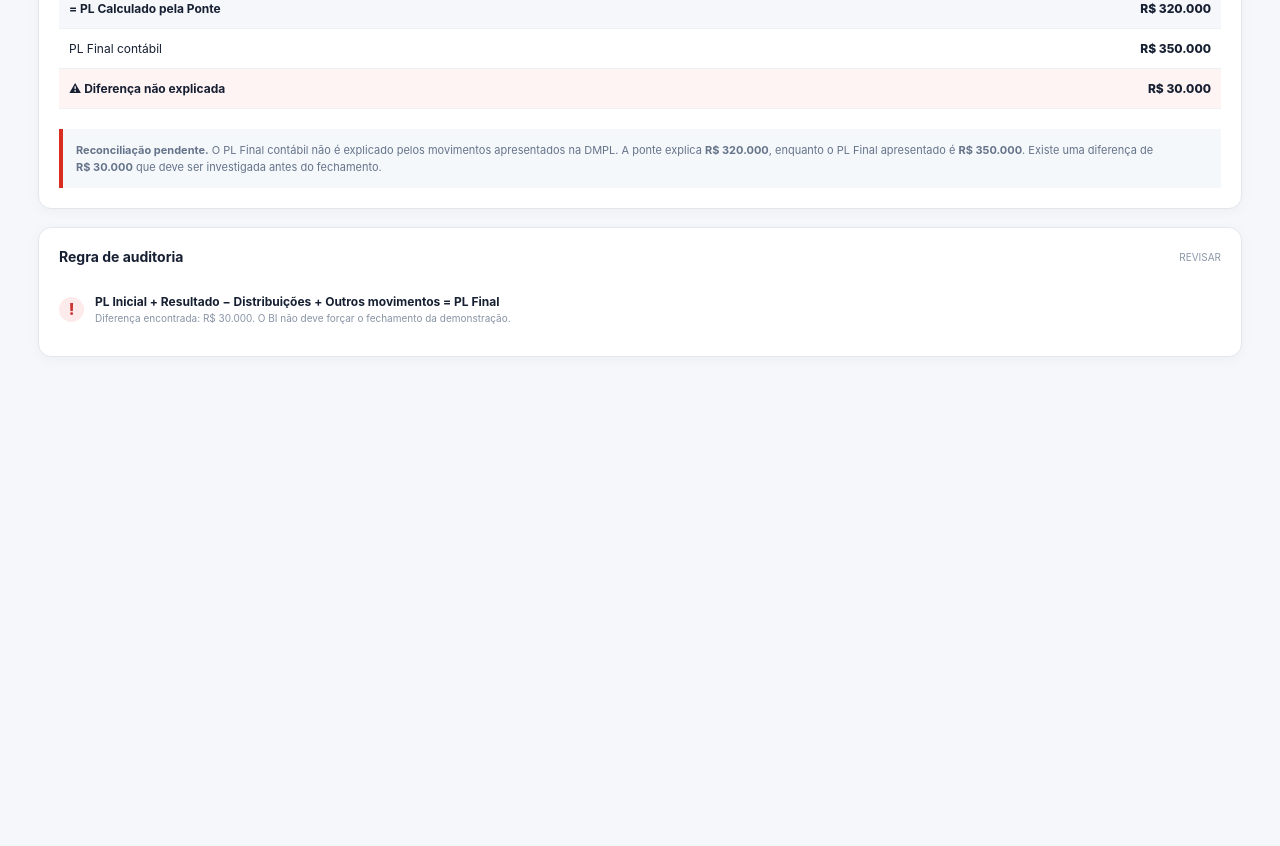
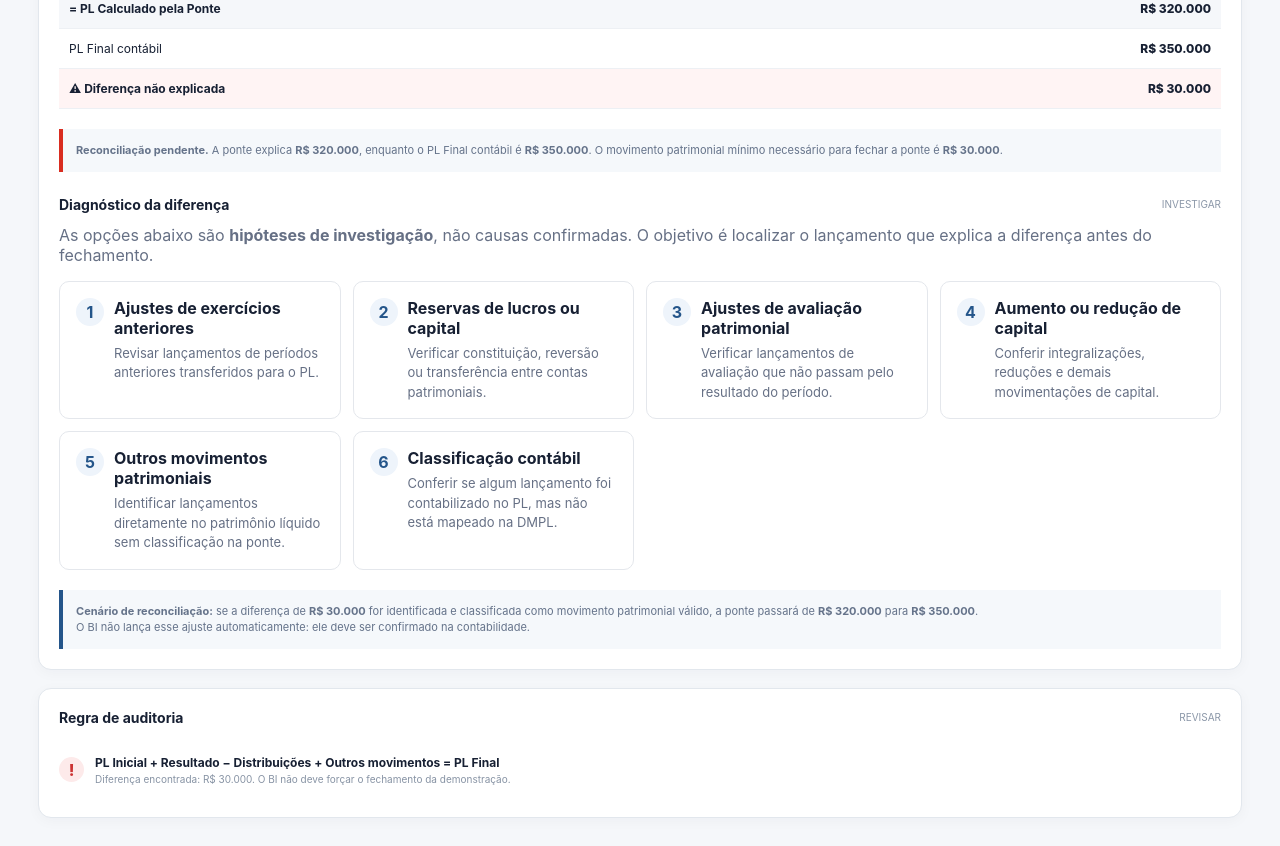
Before and after one commit to cardoso4009-byte/bp-financeiro-bi, a Next.js app: page /dmpl in a window 1280 px wide. Shown: the part 420-1266 px from the top of the page. Before the commit the page ends 845 px from the top, so only its background shows below. Built offline with nearby package versions, Linux system fonts and the light colour scheme.

Commit message:
feat: add DMPL reconciliation diagnostic

```diff
--- a/app/dmpl/page.tsx
+++ b/app/dmpl/page.tsx
@@ -9,12 +9,19 @@ const brl = (n: number) => n.toLocaleString('pt-BR', {
 })
 
 export default function DMPLReconciliationPage() {
-  // Deploy marker: force a fresh production build after the reconciliation fix.
-  // Dividendos já são armazenados como saída patrimonial (valor negativo).
-  // Portanto, a ponte deve somá-los ao PL inicial + lucro líquido.
   const plCalculated = d.plInicial + d.lucroLiquido + d.dividendos
   const difference = plCalculated - d.plFinal
+  const adjustmentNeeded = d.plFinal - plCalculated
   const ok = Math.abs(difference) < 0.01
+
+  const causes = [
+    ['Ajustes de exercícios anteriores', 'Revisar lançamentos de períodos anteriores transferidos para o PL.'],
+    ['Reservas de lucros ou capital', 'Verificar constituição, reversão ou transferência entre contas patrimoniais.'],
+    ['Ajustes de avaliação patrimonial', 'Verificar lançamentos de avaliação que não passam pelo resultado do período.'],
+    ['Aumento ou redução de capital', 'Conferir integralizações, reduções e demais movimentações de capital.'],
+    ['Outros movimentos patrimoniais', 'Identificar lançamentos diretamente no patrimônio líquido sem classificação na ponte.'],
+    ['Classificação contábil', 'Conferir se algum lançamento foi contabilizado no PL, mas não está mapeado na DMPL.'],
+  ]
 
   return (
     <main className="content" style={{ marginLeft: 0, width: '100%', maxWidth: 1400, margin: '0 auto' }}>
@@ -50,20 +57,47 @@ export default function DMPLReconciliationPage() {
               </tr>
               <tr style={{ background: ok ? '#eefbf3' : '#fff4f4' }}>
                 <td><strong>{ok ? '✓ Reconciliação' : '⚠ Diferença não explicada'}</strong></td>
-                <td style={{ textAlign: 'right', fontWeight: 800 }}>
-                  {brl(Math.abs(difference))}
-                </td>
+                <td style={{ textAlign: 'right', fontWeight: 800 }}>{brl(Math.abs(difference))}</td>
               </tr>
             </tbody>
           </table>
         </div>
 
         {!ok && (
-          <div className="note" style={{ marginTop: 20, borderLeft: '4px solid #d92d20' }}>
-            <strong>Reconciliação pendente.</strong> O PL Final contábil não é explicado pelos movimentos apresentados na DMPL.
-            A ponte explica <strong>{brl(plCalculated)}</strong>, enquanto o PL Final apresentado é <strong>{brl(d.plFinal)}</strong>.
-            Existe uma diferença de <strong>{brl(Math.abs(difference))}</strong> que deve ser investigada antes do fechamento.
-          </div>
+          <>
+            <div className="note" style={{ marginTop: 20, borderLeft: '4px solid #d92d20' }}>
+              <strong>Reconciliação pendente.</strong> A ponte explica <strong>{brl(plCalculated)}</strong>, enquanto o PL Final contábil é <strong>{brl(d.plFinal)}</strong>.
+              O movimento patrimonial mínimo necessário para fechar a ponte é <strong>{brl(adjustmentNeeded)}</strong>.
+            </div>
+
+            <div style={{ marginTop: 24 }}>
+              <div className="panel-title" style={{ marginBottom: 12 }}>
+                <h2>Diagnóstico da diferença</h2>
+                <span>INVESTIGAR</span>
+              </div>
+              <p style={{ margin: '0 0 16px', color: '#667085' }}>
+                As opções abaixo são <strong>hipóteses de investigação</strong>, não causas confirmadas. O objetivo é localizar o lançamento que explica a diferença antes do fechamento.
+              </p>
+              <div style={{ display: 'grid', gridTemplateColumns: 'repeat(auto-fit, minmax(280px, 1fr))', gap: 12 }}>
+                {causes.map(([title, description], index) => (
+                  <div key={title} style={{ border: '1px solid #e4e7ec', borderRadius: 10, padding: 16, background: '#fff' }}>
+                    <div style={{ display: 'flex', gap: 10, alignItems: 'flex-start' }}>
+                      <span style={{ minWidth: 28, height: 28, borderRadius: 14, background: '#eef4fb', display: 'inline-flex', alignItems: 'center', justifyContent: 'center', fontWeight: 700, color: '#24558a' }}>{index + 1}</span>
+                      <div>
+                        <strong>{title}</strong>
+                        <div style={{ marginTop: 6, color: '#667085', fontSize: 13, lineHeight: 1.5 }}>{description}</div>
+                      </div>
+                    </div>
+                  </div>
+                ))}
+              </div>
+            </div>
+
+            <div className="note" style={{ marginTop: 20, borderLeft: '4px solid #24558a' }}>
+              <strong>Cenário de reconciliação:</strong> se a diferença de <strong>{brl(adjustmentNeeded)}</strong> for identificada e classificada como movimento patrimonial válido, a ponte passará de <strong>{brl(plCalculated)}</strong> para <strong>{brl(d.plFinal)}</strong>.
+              <br />O BI não lança esse ajuste automaticamente: ele deve ser confirmado na contabilidade.
+            </div>
+          </>
         )}
 
         {ok && (
```
